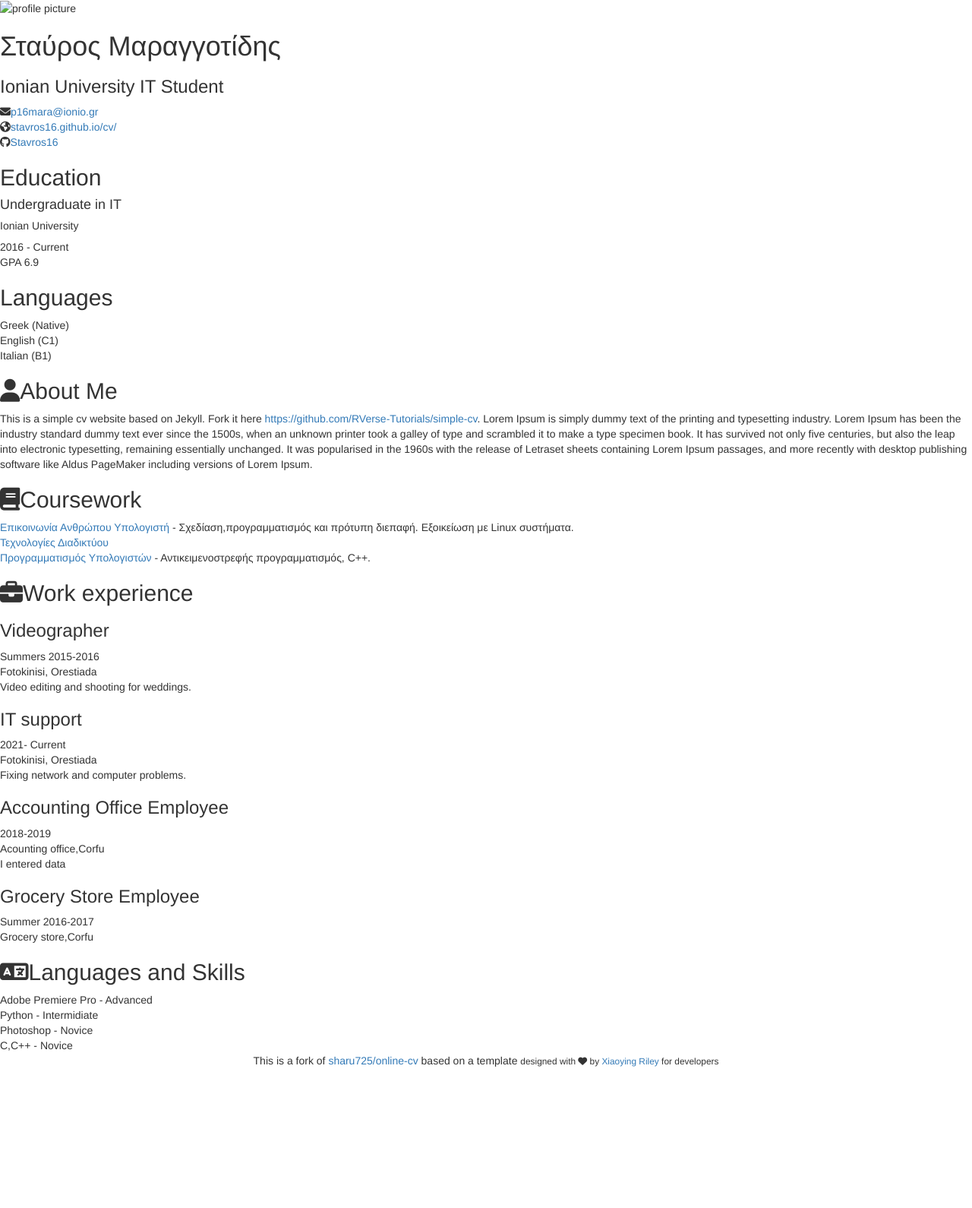
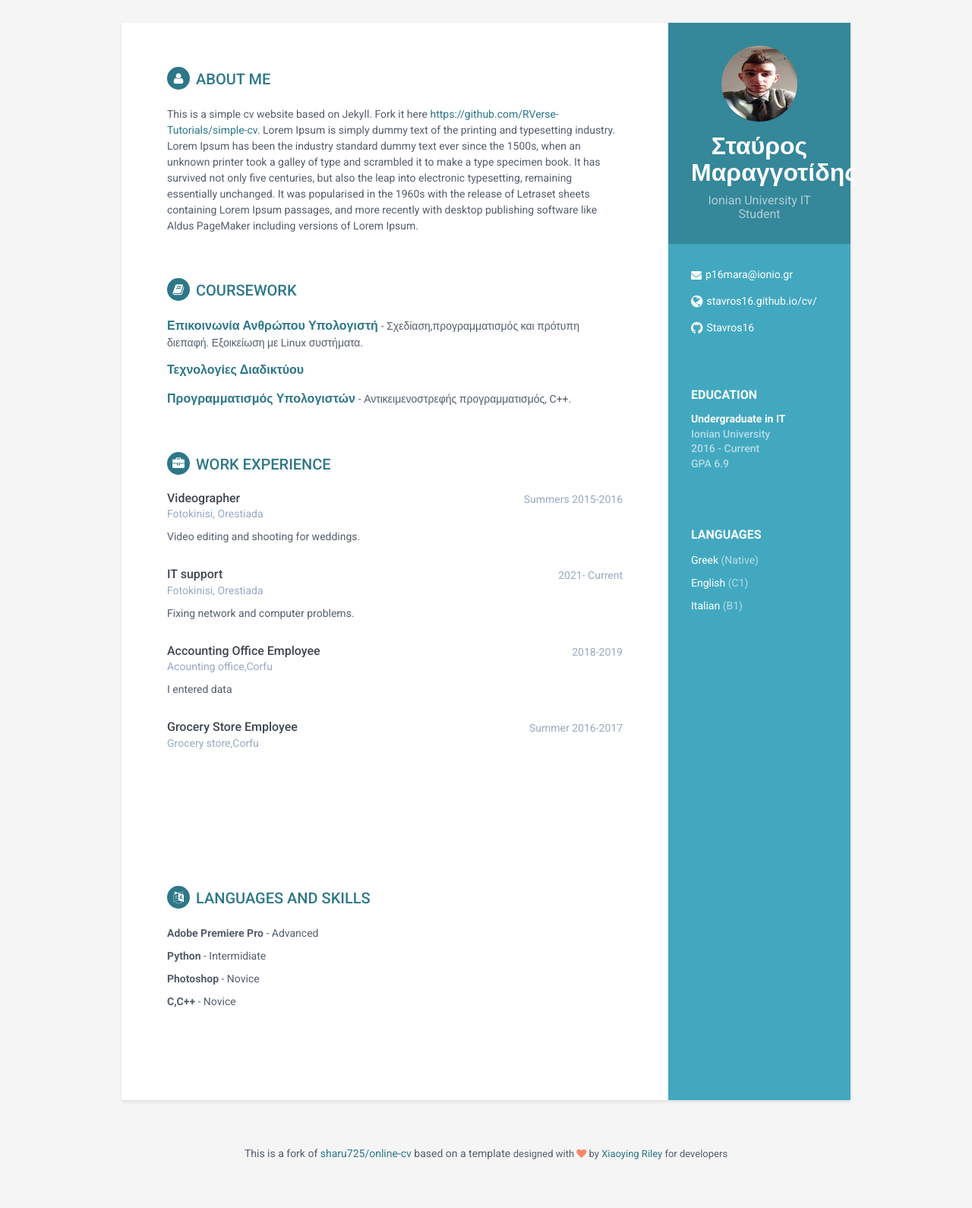
Before and after one commit to Stavros16/cv, a Jekyll site: the page built from index.html, in a window 1280 px wide. Shown: the whole page at 76% size. Built offline with Jekyll 4.4.1, drawn with Linux system fonts in a browser that asks for light colours; nearby versions of some CDN libraries; library files that are not in the unit come from our copies; before the commit the page ends 1406 px from its top, so only the background shows below that.

```diff
--- a/_config.yml
+++ b/_config.yml
@@ -1,7 +1,7 @@
 # Site Settings
 title: Curriculum Vitae
 url: 'Stavros16.github.io'
-baseurl: 'cv' #change it according to your repository name
+baseurl: '/cv' #change it according to your repository name
 
 # Enable one of these styles by removing #. Style will be applied only after restarting the build or serve.
 #style: styles-2
```
